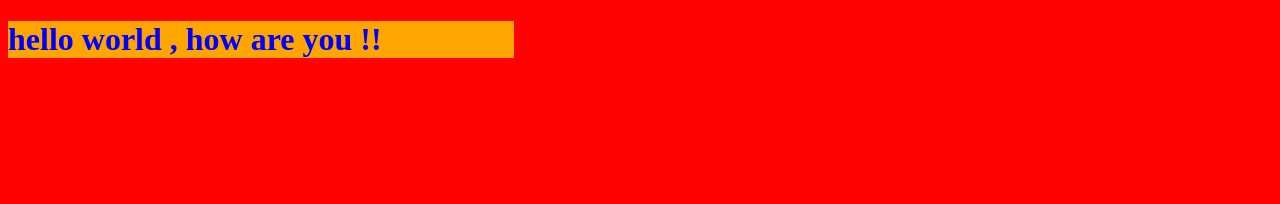
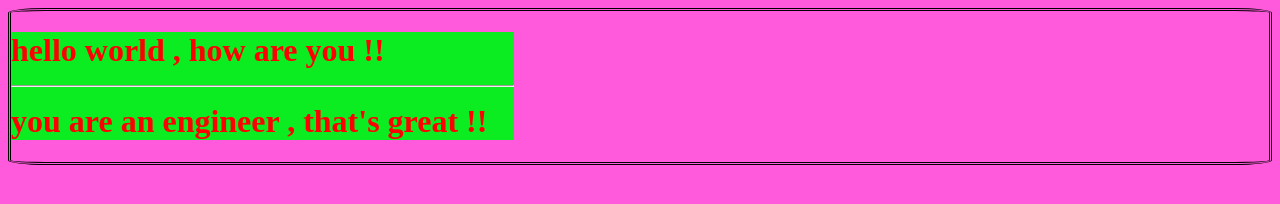
Before and after one commit to hajarMakrini/MyFirstRepos, a plain HTML site: page index.html in a window 1280 px wide. Drawn offline with Linux system fonts and the light colour scheme.

Commit message:
changing style and i added some other trucs

```diff
--- a/index.html
+++ b/index.html
@@ -8,7 +8,10 @@
 </head>
 <body>
 
-    <h1>hello world , how are you !! </h1>
+    <h1>hello world , how are you !!
+        <hr>
+        you are an engineer , that's great !!
+    </h1>
     <script src="app.js"></script>
 </body>
 </html>
--- a/style.css
+++ b/style.css
@@ -1,9 +1,12 @@
 h1{
-    color: blue;
-    background-color: orange;
+    color: rgb(255, 0, 0);
+    background-color: rgb(11, 236, 33);
     width: 40%;
     position: center;
 }
 body{
-    background-color: rgb(255, 3, 3);
+    background-color: rgb(255, 90, 219);
+    border-radius: 3%;
+    border-style: double;
+    border-color: black;
 }
```
